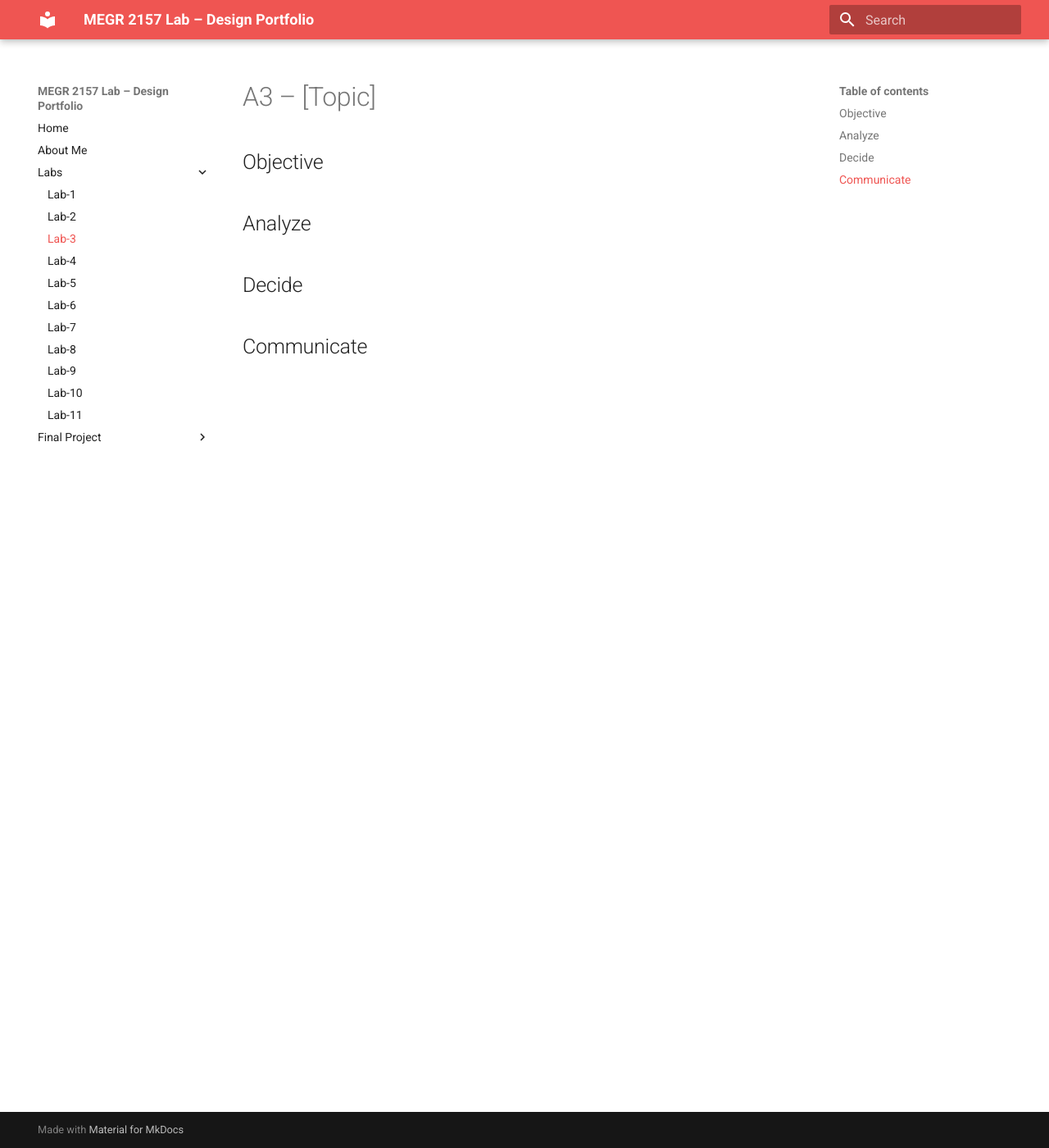
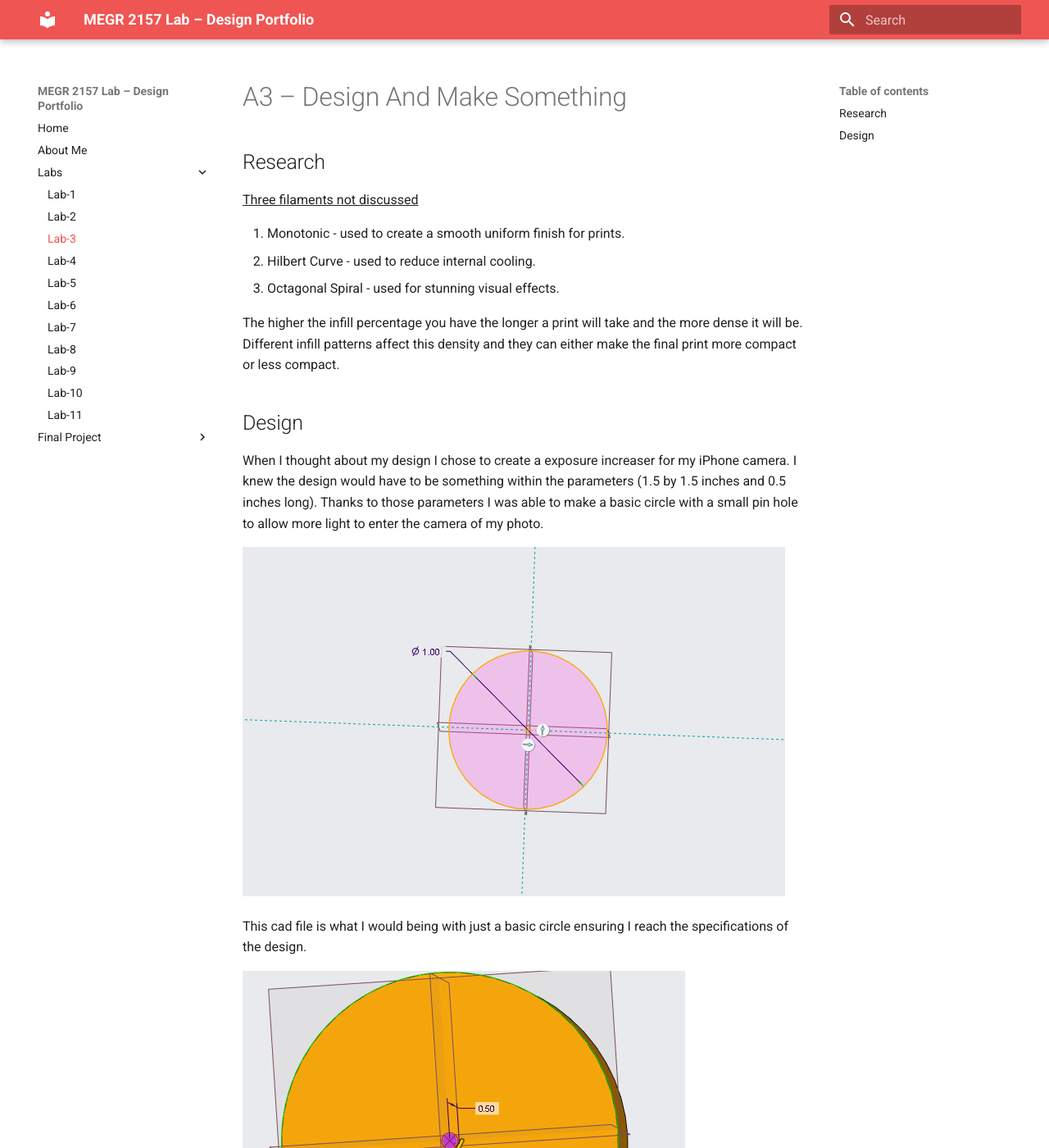
Before and after one commit to AtibaJ/megr2157L-portfolio, an MkDocs documentation site: the page built from docs/Labs/L03/index.md, in a window 1280 px wide and 1400 px high. Shown: the whole window at 82% size. Built offline with MkDocs 1.6.1 and Material for MkDocs 9.7.7, drawn with Linux system fonts in a browser that asks for light colours; some of the changed text lies outside the part shown.

Commit message:
Revise index.md for A3 project on camera design
Updated the document to reflect the design and research of a pinhole camera accessory, including objectives, design specifications, and images of the CAD process.

```diff
--- a/docs/Labs/L03/index.md
+++ b/docs/Labs/L03/index.md
@@ -1,12 +1,34 @@
-# A3 – [Topic]
+# A3 – Design And Make Something
 
-## Objective
+## Research
+<ins>Three filaments not discussed</ins>
+<ol>
+  <li>Monotonic - used to create a smooth uniform finish for prints.</li>
+  <li>Hilbert Curve - used to reduce internal cooling.</li>
+  <li>Octagonal Spiral - used for stunning visual effects.</li>
+</ol>
+
+The higher the infill percentage you have the longer a print will take and the more dense it will be. Different infill patterns affect this density and they can either make the final print more compact or less compact.
+
+## Design
+
+When I thought about my design I chose to create a exposure increaser for my iPhone camera. I knew the design would have to be something within the parameters (1.5 by 1.5 inches and 0.5 inches long). Thanks to those parameters I was able to make a basic circle with a small pin hole to allow more light to enter the camera of my photo.
 
 
-## Analyze
+<img src="pinhole creation .png" alt="Cad of the circle">
 
+This cad file is what I would being with just a basic circle ensuring I reach the specifications of the design.
 
-## Decide
+<img src="pinhole extrude.png" alt="Extrusion of the pinhole">
 
+This shows me creating the pinhole to the optimal length so I can use this within the design specifcations.
 
-## Communicate
+<img src="pinholetapper.png" alt="Showing the taper of the extrude">
+
+This photo shows the tapper on my extrude, this allows for a more cone shape at the end of the design and a more circular edge to fit into my photo.
+
+<img src="holecreation.png" alt="Showing the hole being created">
+
+This is the final hole the one that will allow light into the camera and allow for the camera to use its internal settings to match more light and create an over exposed effect when pictures are taken.
+
+<ins>This file was then saved as an stl file to be used in prusa slicer.</ins>
```
